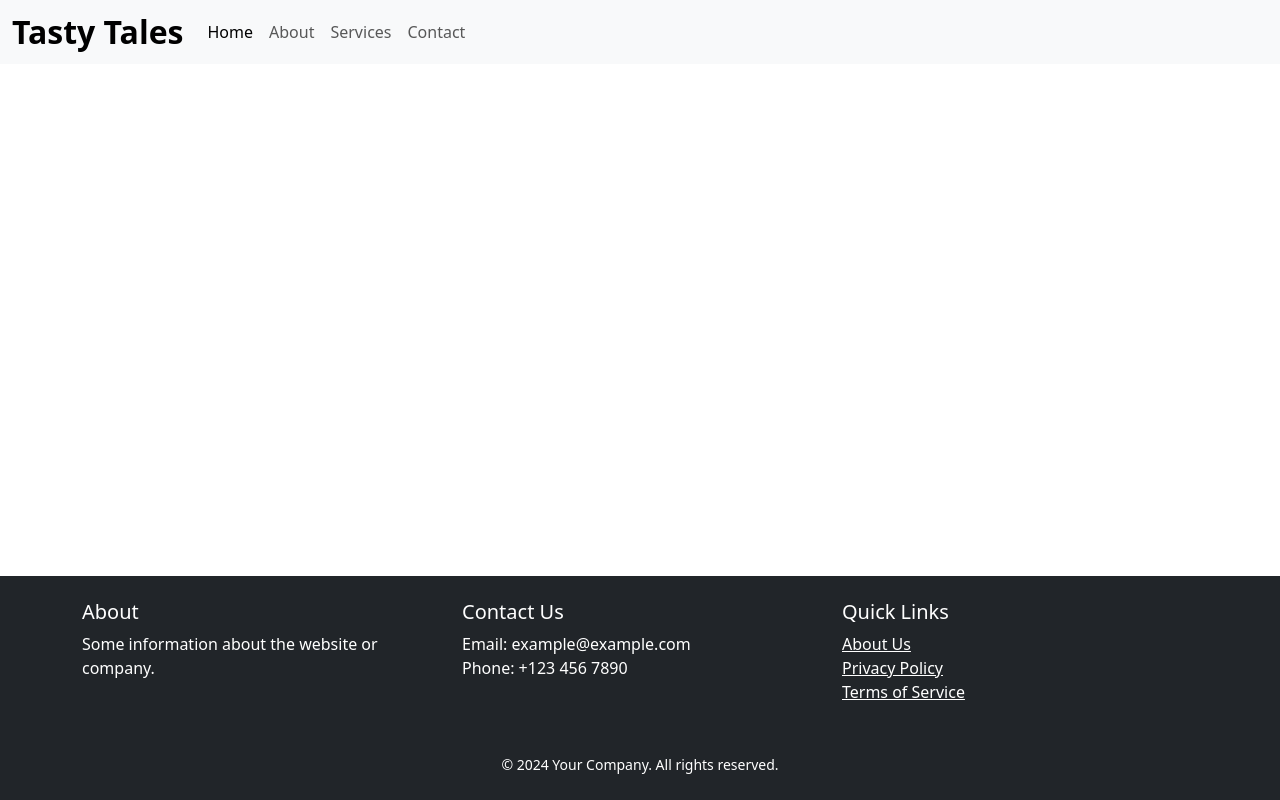
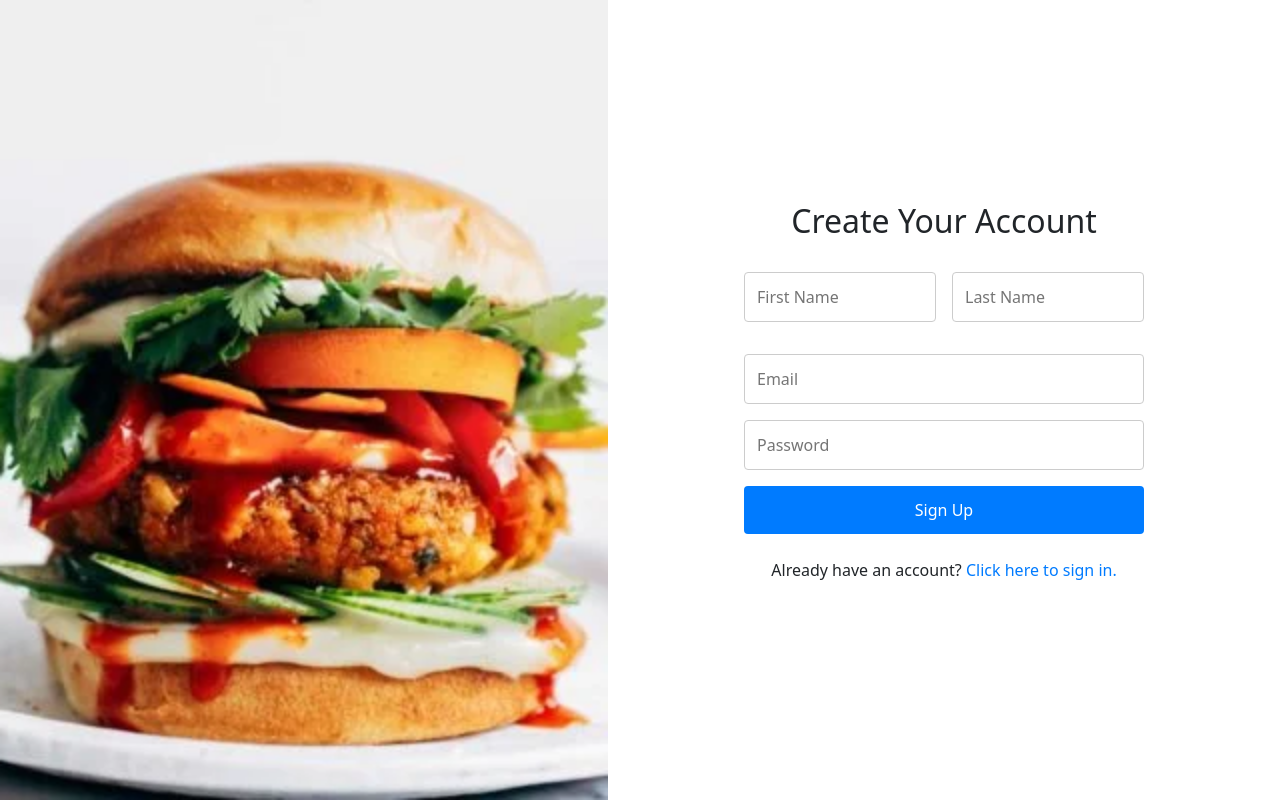
Before and after one commit to rohitrg96/recipe-sharing-frontend, a React (Vite) app: page /signup in a window 1280 px wide. Built offline with nearby package versions, Linux system fonts and the light colour scheme.

Commit message:
signup and sign in page added

```diff
--- a/package.json
+++ b/package.json
@@ -14,6 +14,7 @@
     "bootstrap": "^5.3.3",
     "react": "^18.3.1",
     "react-dom": "^18.3.1",
+    "react-icons": "^5.4.0",
     "react-router-dom": "^7.0.2"
   },
   "devDependencies": {
--- a/src/App.tsx
+++ b/src/App.tsx
@@ -1,25 +1,20 @@
 import React from 'react';
 import { Routes, Route } from 'react-router-dom';
 import HomePage from './pages/Homepage';
-import Navbar from './components/Navbar';
-import Footer from './components/Footer';
+import Login from './pages/Login';
+import SignUp from './pages/Signup';
 
 const App: React.FC = () => {
   return (
     <div className="d-flex flex-column min-vh-100">
-      {/* Navbar */}
-      <Navbar />
-
       {/* Main Content */}
       <div className="flex-grow-1">
         <Routes>
+          <Route path="/login" element={<Login />} />
+          <Route path="/signup" element={<SignUp />} />
           <Route path="/" element={<HomePage />} />
-          <Route path="/homepage" element={<HomePage />} />
         </Routes>
       </div>
-
-      {/* Footer */}
-      <Footer />
     </div>
   );
 };
--- /dev/null
+++ b/src/components/AuthButton.tsx
@@ -0,0 +1,31 @@
+import React from 'react';
+
+interface AuthButtonProps {
+  text: string;
+  onClick: (e: React.FormEvent) => void;
+}
+
+const AuthButton: React.FC<AuthButtonProps> = ({ text, onClick }) => {
+  return (
+    <div style={{ marginBottom: '1.5rem' }}>
+      <button
+        type="submit"
+        onClick={onClick}
+        style={{
+          width: '100%',
+          padding: '0.75rem',
+          fontSize: '1rem',
+          borderRadius: '4px',
+          border: 'none',
+          backgroundColor: '#007BFF',
+          color: '#fff',
+          cursor: 'pointer',
+        }}
+      >
+        {text}
+      </button>
+    </div>
+  );
+};
+
+export default AuthButton;
--- a/src/components/Header.tsx
+++ b/src/components/Header.tsx
@@ -23,7 +23,7 @@ const HeaderSection: React.FC<HeaderSectionProps> = ({ onSearch }) => {
           <input
             type="search"
             className="form-control w-50 me-2"
-            placeholder="Search recipes..."
+            placeholder="Your Ingredients, Our Recipe Ideas"
             onChange={handleInputChange}
           />
         </div>
--- /dev/null
+++ b/src/components/InputField.tsx
@@ -0,0 +1,35 @@
+import React from 'react';
+
+interface InputFieldProps {
+  type: string;
+  placeholder: string;
+  value: string;
+  onChange: (e: React.ChangeEvent<HTMLInputElement>) => void;
+  required?: boolean;
+  name: string;
+  style?: React.CSSProperties;
+}
+
+const InputField: React.FC<InputFieldProps> = ({ type, placeholder, value, onChange, required, name }) => {
+  return (
+    <div style={{ marginBottom: '1rem' }}>
+      <input
+        type={type}
+        placeholder={placeholder}
+        value={value}
+        onChange={onChange}
+        name={name}
+        style={{
+          width: '100%',
+          padding: '0.75rem',
+          fontSize: '1rem',
+          borderRadius: '4px',
+          border: '1px solid #ccc',
+        }}
+        required={required}
+      />
+    </div>
+  );
+};
+
+export default InputField;
--- a/src/components/Navbar.tsx
+++ b/src/components/Navbar.tsx
@@ -1,51 +1,28 @@
 // src/components/Navbar.tsx
 import React from 'react';
 import { Link } from 'react-router-dom'; // Use React Router for navigation
+import { FaSignInAlt } from 'react-icons/fa';
 
 const Navbar: React.FC = () => {
   return (
     <nav className="navbar navbar-expand-lg navbar-light bg-light">
       <div className="container-fluid">
+        {/* Brand Logo */}
         <Link
           className="navbar-brand gradient-bg display-3 fs-2 fw-bold"
-          to="/"
+          to="/signup"
         >
           Tasty Tales
         </Link>
-        <button
-          className="navbar-toggler"
-          type="button"
-          data-bs-toggle="collapse"
-          data-bs-target="#navbarNav"
-          aria-controls="navbarNav"
-          aria-expanded="false"
-          aria-label="Toggle navigation"
-        >
-          <span className="navbar-toggler-icon"></span>
-        </button>
-        <div className="collapse navbar-collapse" id="navbarNav">
-          <ul className="navbar-nav">
-            <li className="nav-item">
-              <Link className="nav-link active" aria-current="page" to="/">
-                Home
-              </Link>
-            </li>
-            <li className="nav-item">
-              <Link className="nav-link" to="/about">
-                About
-              </Link>
-            </li>
-            <li className="nav-item">
-              <Link className="nav-link" to="/services">
-                Services
-              </Link>
-            </li>
-            <li className="nav-item">
-              <Link className="nav-link" to="/contact">
-                Contact
-              </Link>
-            </li>
-          </ul>
+
+        {/* Right Side Link */}
+        <div className="d-flex">
+          <Link
+            to="/login"
+            className="btn btn-outline-success d-flex align-items-center"
+          >
+            <FaSignInAlt className="me-2" /> Log In
+          </Link>
         </div>
       </div>
     </nav>
--- a/src/pages/Homepage.tsx
+++ b/src/pages/Homepage.tsx
@@ -4,6 +4,8 @@ import Card from '../components/Card';
 import React, { useState } from 'react';
 import { Recipe } from '../types/Recipe';
 import HeaderSection from '../components/Header';
+import Navbar from '../components/Navbar';
+import Footer from '../components/Footer';
 
 const HomePage: React.FC = () => {
   const [searchTerm, setSearchTerm] = useState('');
@@ -20,6 +22,9 @@ const HomePage: React.FC = () => {
 
   return (
     <div>
+      {/* Navbar */}
+      <Navbar />
+
       {/* Title Section */}
       <HeaderSection onSearch={handleSearch} />
 
@@ -37,6 +42,9 @@ const HomePage: React.FC = () => {
           )}
         </div>
       </div>
+
+      {/* Footer */}
+      <Footer />
     </div>
   );
 };
--- /dev/null
+++ b/src/pages/Login.tsx
@@ -0,0 +1,77 @@
+import React, { useState } from 'react';
+import InputField from '../components/InputField';
+import AuthButton from '../components/AuthButton';
+
+const Login: React.FC = () => {
+  const [username, setUsername] = useState('');
+  const [password, setPassword] = useState('');
+
+  const handleLogin = (e: React.FormEvent) => {
+    e.preventDefault();
+    console.log('Logging in with:', { username, password });
+    // Add your login logic here
+  };
+
+  return (
+    <div style={{ display: 'flex', height: '100vh' }}>
+      {/* Left Section: Image */}
+      <div
+        style={{
+          flex: 1,
+          backgroundImage: 'url(../public/images/Tofu-Burgers-1-2-400x400.webp)',
+          backgroundSize: 'cover',
+          backgroundPosition: 'center',
+        }}
+      ></div>
+
+      {/* Right Section: Content */}
+      <div
+        style={{
+          flex: 1,
+          display: 'flex',
+          justifyContent: 'center',
+          alignItems: 'center',
+          padding: '2rem',
+        }}
+      >
+        <form onSubmit={handleLogin} style={{ width: '100%', maxWidth: '400px', textAlign: 'center' }}>
+          {/* Title */}
+          <h2 style={{ marginBottom: '2rem' }}>Tasty Tales</h2>
+
+          {/* Username Input */}
+          <InputField
+            type="text"
+            placeholder="Username"
+            value={username}
+            onChange={(e) => setUsername(e.target.value)}
+            required
+            name="username"
+          />
+
+          {/* Password Input */}
+          <InputField
+            type="password"
+            placeholder="Password"
+            value={password}
+            onChange={(e) => setPassword(e.target.value)}
+            required
+            name="password"
+          />
+
+          {/* Sign In Button */}
+          <AuthButton text="Sign In" onClick={handleLogin} />
+
+          {/* Sign Up Link */}
+          <p>
+            Don’t have an account?{' '}
+            <a href="/signup" style={{ color: '#007BFF', textDecoration: 'none' }}>
+              Click here to sign up.
+            </a>
+          </p>
+        </form>
+      </div>
+    </div>
+  );
+};
+
+export default Login;
--- /dev/null
+++ b/src/pages/Signup.tsx
@@ -0,0 +1,103 @@
+import React, { useState } from 'react';
+import InputField from '../components/InputField';
+import AuthButton from '../components/AuthButton';
+
+const SignUp: React.FC = () => {
+  const [firstname, setFirstname] = useState('');
+  const [lastname, setLastname] = useState('');
+  const [email, setEmail] = useState('');
+  const [password, setPassword] = useState('');
+
+  const handleSignUp = (e: React.FormEvent) => {
+    e.preventDefault();
+    console.log('Signing up with:', { firstname, lastname, email, password });
+    // Add your signup logic here
+  };
+
+  return (
+    <div style={{ display: 'flex', height: '100vh' }}>
+      {/* Left Section: Image */}
+      <div
+        style={{
+          flex: 1,
+          backgroundImage: 'url(../public/images/Tofu-Burgers-1-2-400x400.webp)',
+          backgroundSize: 'cover',
+          backgroundPosition: 'center',
+        }}
+      ></div>
+
+      {/* Right Section: Content */}
+      <div
+        style={{
+          flex: 1,
+          display: 'flex',
+          justifyContent: 'center',
+          alignItems: 'center',
+          padding: '2rem',
+        }}
+      >
+        <form onSubmit={handleSignUp} style={{ width: '100%', maxWidth: '400px', textAlign: 'center' }}>
+          {/* Title */}
+          <h2 style={{ marginBottom: '2rem' }}>Create Your Account</h2>
+
+          {/* Firstname and Lastname */}
+          <div style={{ display: 'flex', gap: '1rem', marginBottom: '1rem' }}>
+            <InputField
+              type="text"
+              placeholder="First Name"
+              value={firstname}
+              onChange={(e) => setFirstname(e.target.value)}
+              required
+              name="firstname"
+              style={{ flex: 1 }}
+            />
+            <InputField
+              type="text"
+              placeholder="Last Name"
+              value={lastname}
+              onChange={(e) => setLastname(e.target.value)}
+              required
+              name="lastname"
+              style={{ flex: 1 }}
+            />
+          </div>
+
+          {/* Email Input */}
+          <InputField
+            type="email"
+            placeholder="Email"
+            value={email}
+            onChange={(e) => setEmail(e.target.value)}
+            required
+            name="email"
+            style={{ marginBottom: '1rem', width: '100%' }}
+          />
+
+          {/* Password Input */}
+          <InputField
+            type="password"
+            placeholder="Password"
+            value={password}
+            onChange={(e) => setPassword(e.target.value)}
+            required
+            name="password"
+            style={{ marginBottom: '1.5rem', width: '100%' }}
+          />
+
+          {/* Sign Up Button */}
+          <AuthButton text="Sign Up" onClick={handleSignUp} />
+
+          {/* Sign In Link */}
+          <p>
+            Already have an account?{' '}
+            <a href="/login" style={{ color: '#007BFF', textDecoration: 'none' }}>
+              Click here to sign in.
+            </a>
+          </p>
+        </form>
+      </div>
+    </div>
+  );
+};
+
+export default SignUp;
```
Also changed, not shown: .prettierrc.json, public/images/Tofu-Burgers-1-2-400x400.webp (added), 1 other file (tests, documents, lock files or other folders).
